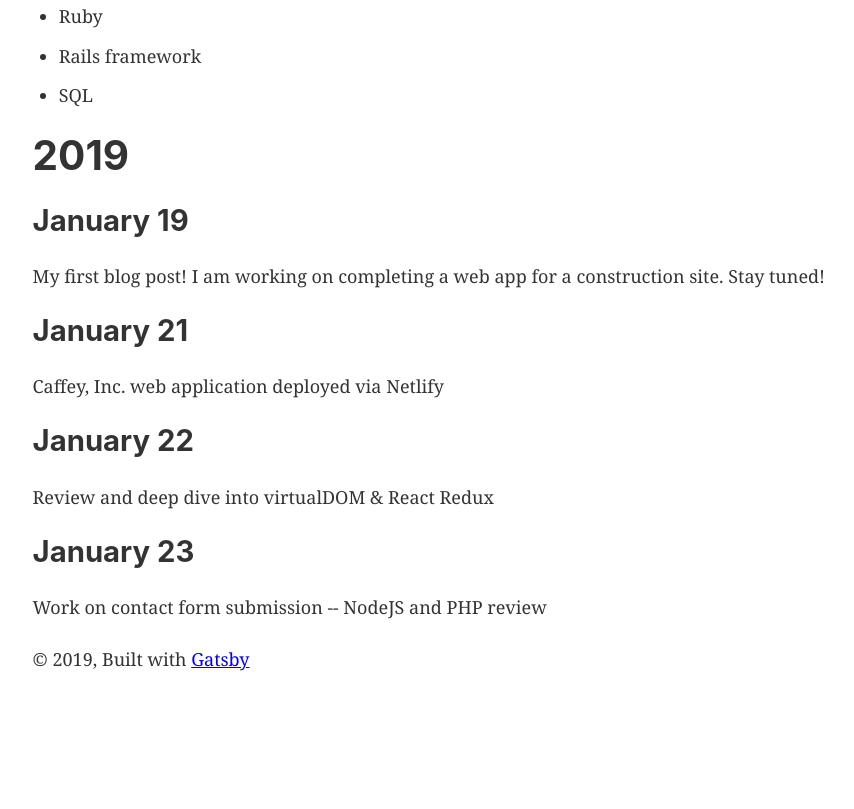
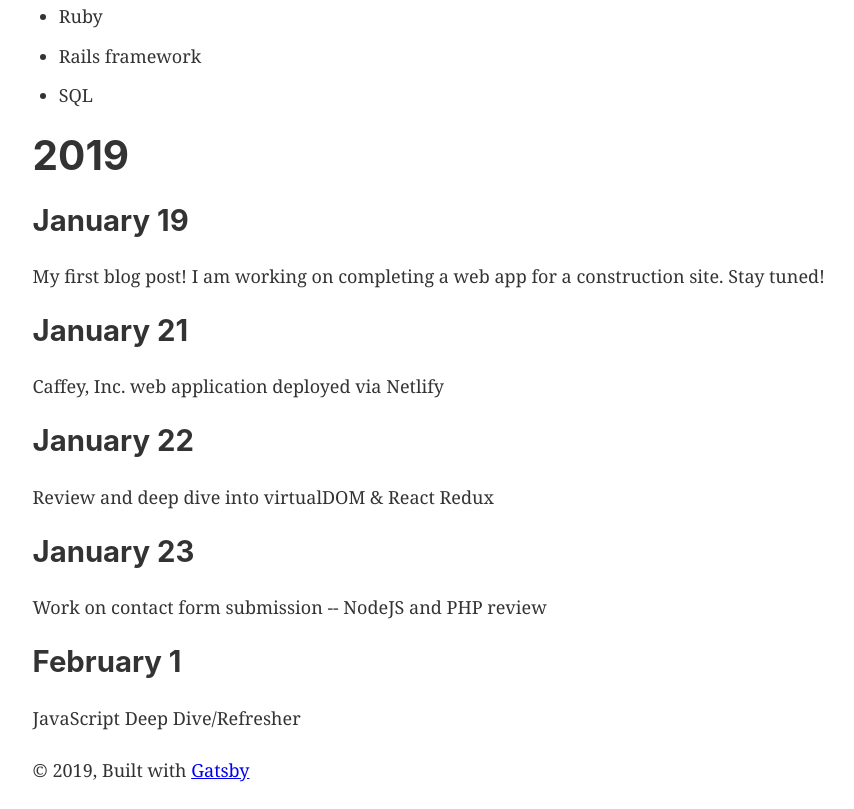
Before and after one commit to mrcaffey/onthetrail-blog, a Gatsby site: page / in a window 1280 px wide. Shown: the part 981-1790 px from the top of the page, without its empty margins (147-1001 px from the left). Before the commit the page ends 1680 px from the top, so only its background shows below. Built offline with nearby package versions, Linux system fonts and the light colour scheme; Gatsby itself is replaced by a stand-in of ours.

Commit message:
description of daily review

```diff
--- a/src/pages/index.js
+++ b/src/pages/index.js
@@ -36,6 +36,8 @@ const IndexPage = () => (
     <h2>January 23</h2>
     <p>Work on contact form submission -- NodeJS and PHP review</p>
     <div style={{ maxWidth: `300px`, marginBottom: `1.45rem` }}>
+    <h2>February 1</h2>
+    <p>JavaScript Deep Dive/Refresher</p>
     </div>
   </Layout>
 )
```
